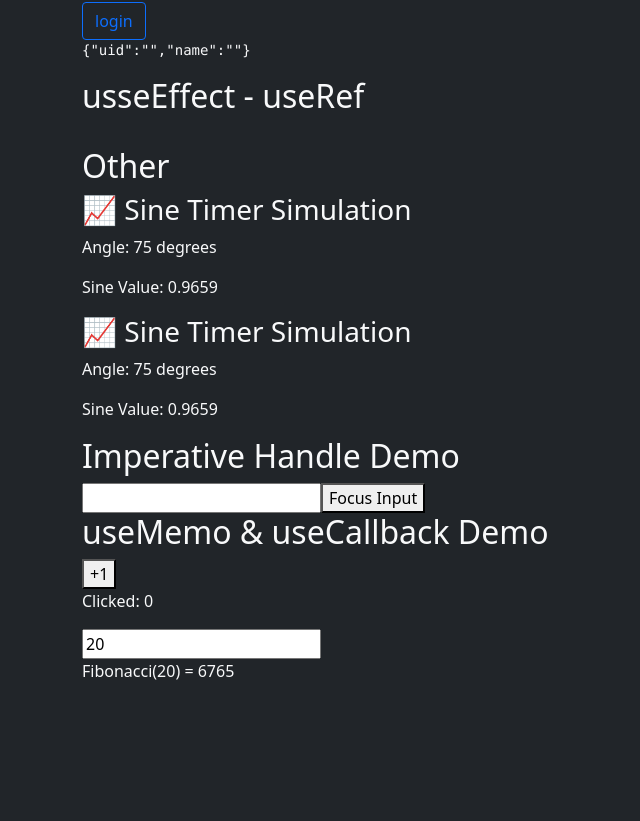
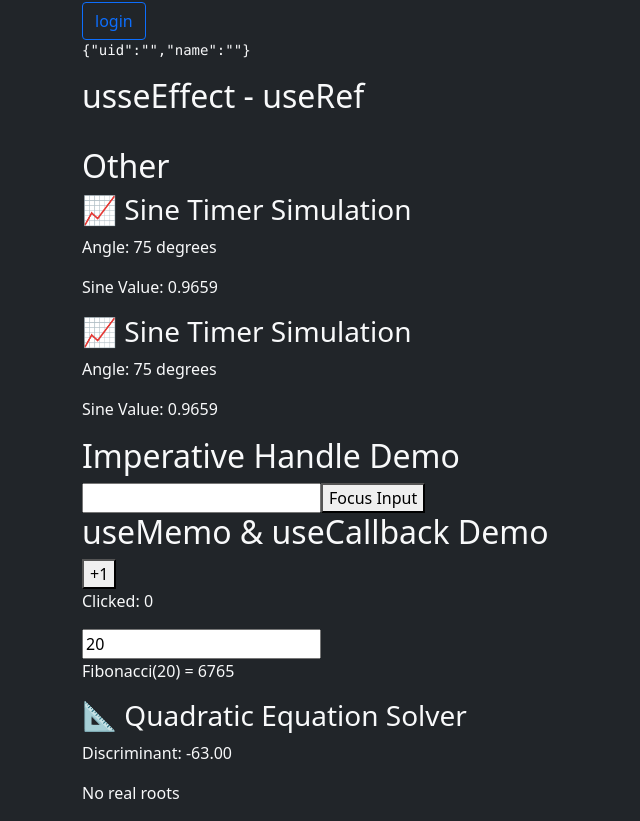
Before and after one commit to CristianSifuentes/reactory, a React (Create React App) app: page / in a window 1280 px wide. Shown: the part 384-1205 px from the top of the page, without its empty margins (0-640 px from the left). Before the commit the page ends 1083 px from the top, so only its background shows below. Built offline with nearby package versions, Linux system fonts and the light colour scheme.

Commit message:
fixing code

```diff
--- a/src/App.tsx
+++ b/src/App.tsx
@@ -14,6 +14,7 @@ import { SineWaveTimer2 } from './components/SineWaveTime2r';
 import React from 'react';
 import { TextInput, TextInputHandle } from './components/TextInput';
 import { OptimizedComponent } from './components/OptimizedComponent';
+import { QuadraticSolver } from './components/QuadraticSolver';
 
 
 function App() {
@@ -47,6 +48,8 @@ function App() {
 
       <OptimizedComponent></OptimizedComponent>
 
+      <QuadraticSolver></QuadraticSolver>
+
 {/*
       <h2></h2>
       <QuadraticController></QuadraticController>
--- a/src/components/QuadraticSolver.tsx
+++ b/src/components/QuadraticSolver.tsx
@@ -1,15 +1,41 @@
-import { useEffect, useState } from "react";
+import React, { useState, useEffect } from 'react';
 
-export const QuadraticSolver = () => {
-    const [discriminant, setDiscriminant] = useState<number | null>(null);
-    const [roots, setRoots] = useState<number[]>([]);
+export const QuadraticSolver = ({ a = 4, b = -9, c = 9 }) => {
+  const [discriminant, setDiscriminant] = useState<number | null>(null);
+  const [roots, setRoots] = useState<number[]>([]);
 
-    const calculate = async () => {};
+  const calculate = async () => {
+    const d = await new Promise<number>(resolve => {
+      setTimeout(() => resolve(b ** 2 - 4 * a * c), 1000);
+    });
 
-    useEffect(() => { }, []);
+    setDiscriminant(d);
 
+    if (d >= 0) {
+      const root1 = (-b + Math.sqrt(d)) / (2 * a);
+      const root2 = (-b - Math.sqrt(d)) / (2 * a);
+      setRoots([root1, root2]);
+    } else {
+      setRoots([]);
+    }
+  };
 
-    return (
-        <></>
-    );
-}
+  useEffect(() => {
+    // NEVER make useEffect itself async
+    calculate();
+  }, [a, b, c]);
+
+  return (
+    <div className="math-card">
+      <h3>📐 Quadratic Equation Solver</h3>
+      <p>Discriminant: {discriminant !== null ? discriminant.toFixed(2) : 'Calculating...'}</p>
+      <p>
+        {discriminant === null
+          ? 'Calculating...'
+          : discriminant < 0
+          ? 'No real roots'
+          : `Roots: ${roots.map(r => r.toFixed(2)).join(', ')}`}
+      </p>
+    </div>
+  );
+};
```
